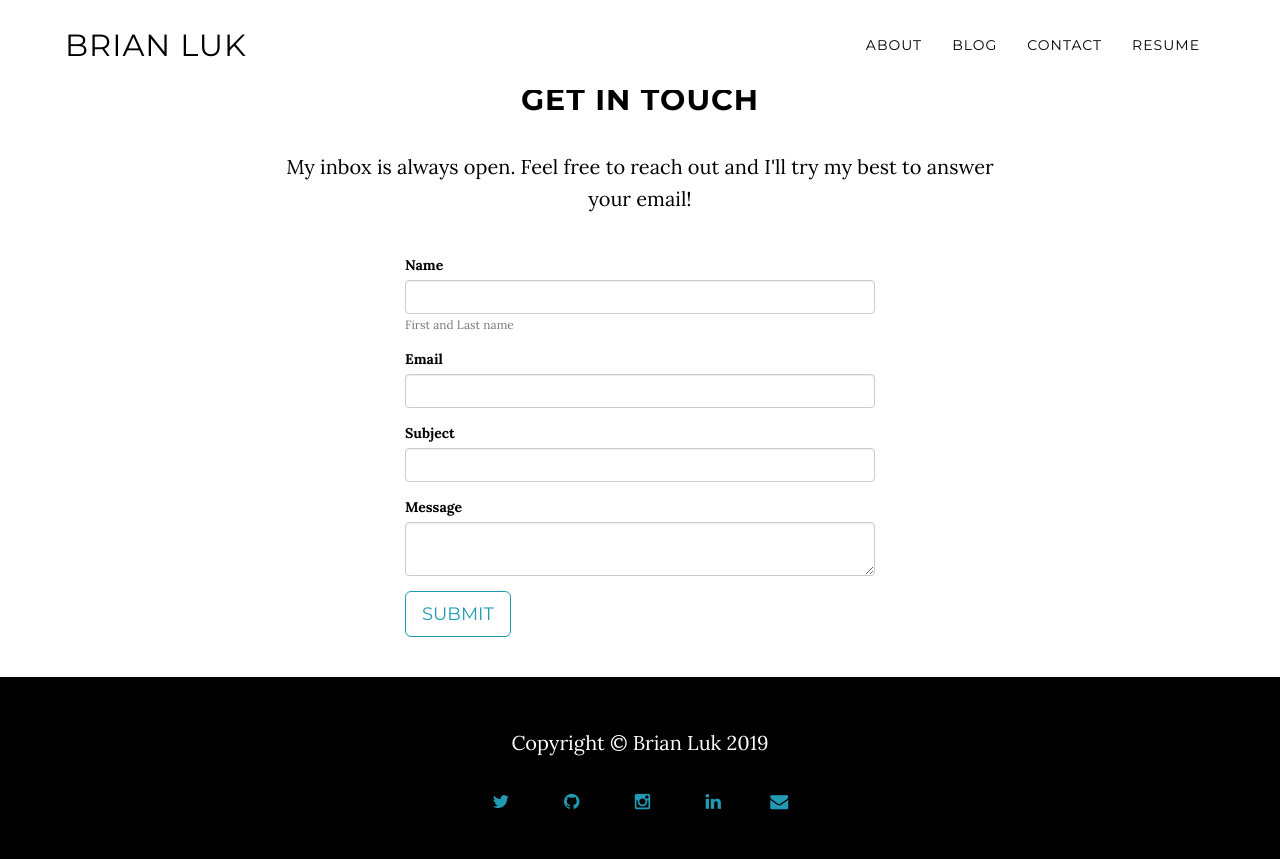
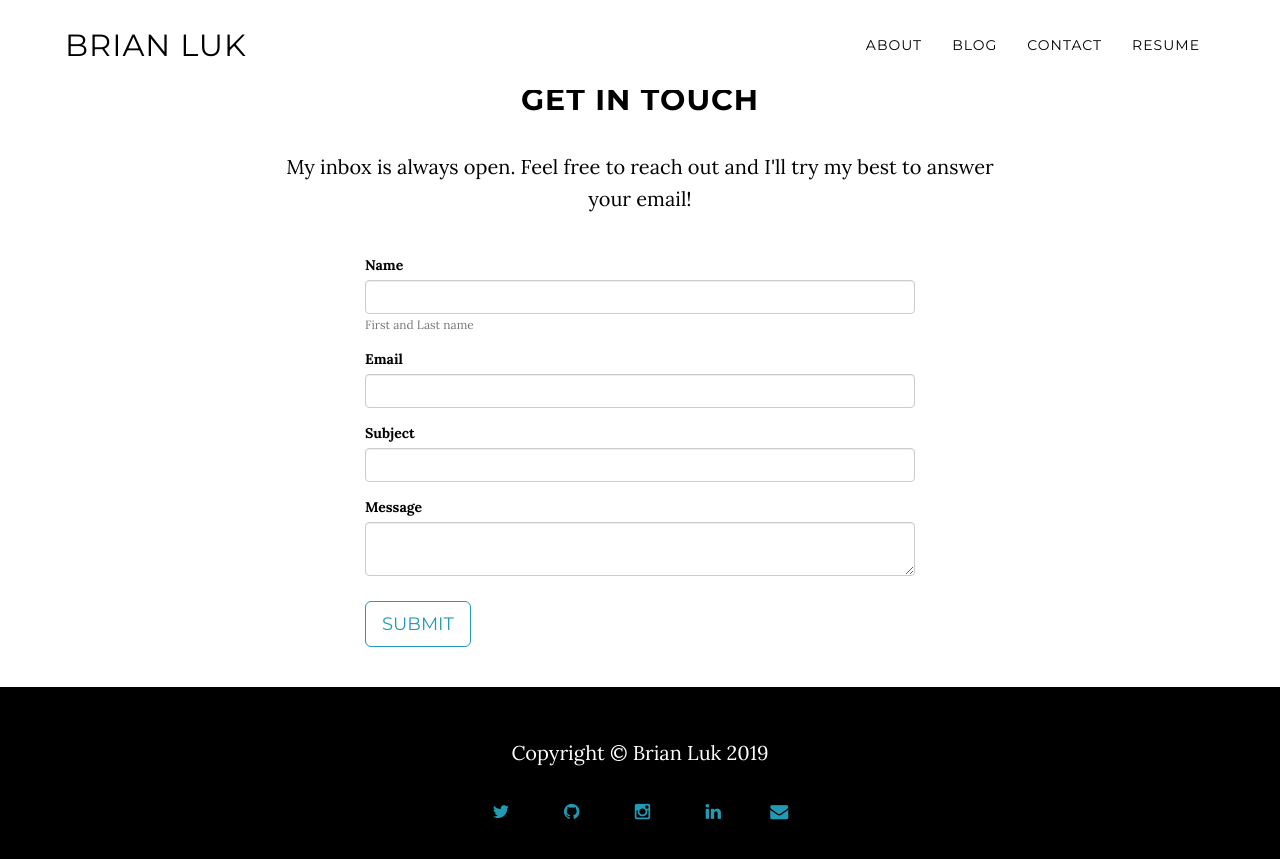
Before and after one commit to bluk16/bluk16.github.io, a Jekyll site: the page built from index.html, in a window 1280 px wide and 900 px high, scrolled down 2890 px. Shown: the top 859 px of the window. Built offline with Jekyll 4.4.1, drawn with Linux system fonts in a browser that asks for light colours.

Commit message:
fix contact in mobile window sizing

```diff
--- a/_includes/css/grayscale.css
+++ b/_includes/css/grayscale.css
@@ -391,7 +391,11 @@ body {
 }
 
 form {
-    margin: 40px 140px;
+    margin: 40px 100px;
     text-align: left;
     font-family: Lora,"Helvetica Neue",Helvetica,Arial,sans-serif
 }
+
+form button {
+    margin-top: 10px;
+}
```
Also changed, not shown: 1 other file.
